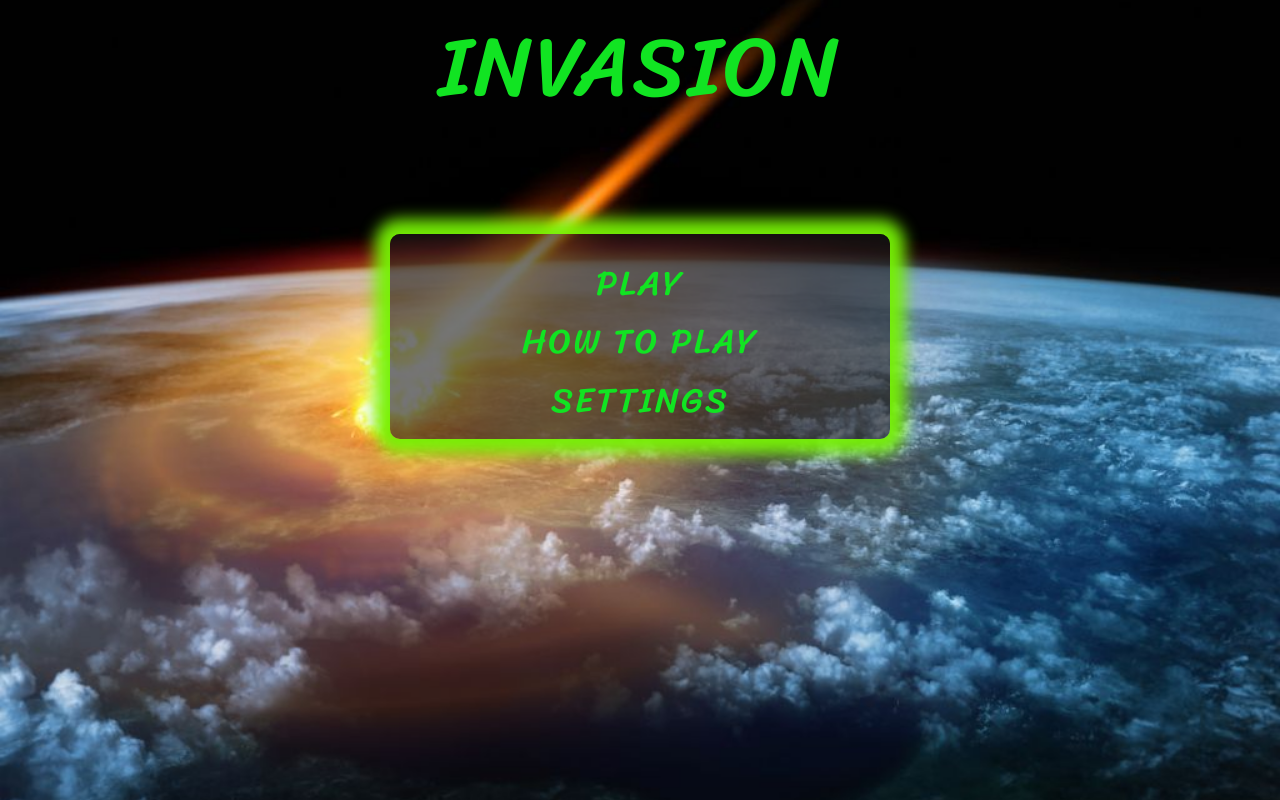
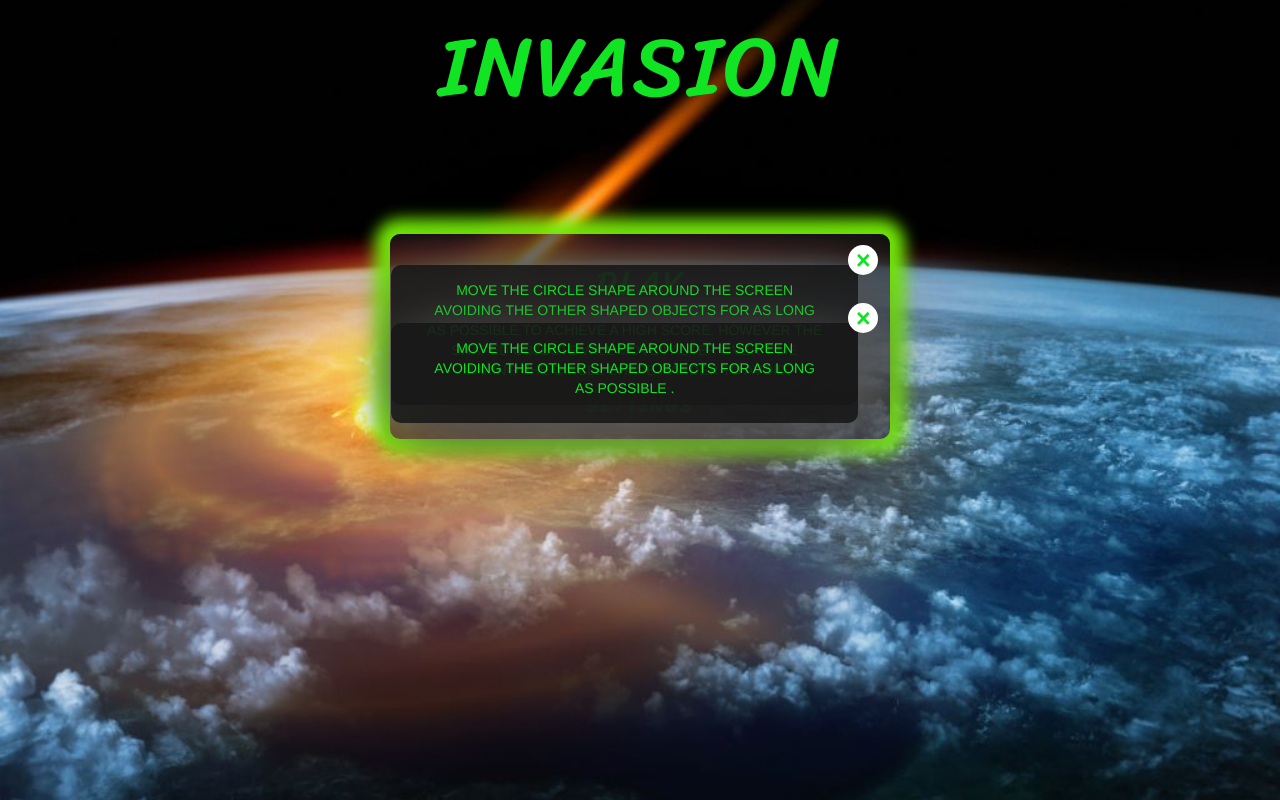
Before and after one commit to Sidhowes/Invasion, a plain HTML site: page index.html in a window 1280 px wide. Drawn offline with nearby package versions, Linux system fonts and the light colour scheme.

Commit message:
adjusting menu and pop up windows on the home page.

```diff
--- a/assets/css/style.css
+++ b/assets/css/style.css
@@ -48,3 +48,65 @@ h3 {
     font-family: Sriracha;
     letter-spacing: 2px;
 }
+
+a {
+    color: #11e422;
+    text-decoration: none;
+}
+
+a:hover {
+    color: rgb(79, 175, 0);
+}
+
+
+
+
+/*---------------------------------------------*/
+
+/* Popup box BEGIN */
+.hover_bkgr{
+    cursor:pointer;
+    position:fixed;
+    text-align:center;
+    width:54.5%;
+}
+
+.hover_bkgr > div {
+    background-color: rgba(25, 25, 25, 0.9);
+    box-shadow: 10px 10px 60px #555;
+    width: 67%;
+    position: relative;
+    border-radius: 10px;
+    padding: 15px 5%;
+    margin: -106px 0px 0px -9px;
+    display: flex;
+    justify-content: center;
+    align-items: center;
+}
+
+.popupCloseButton {
+    background-color: #fff;
+    border-radius: 50px;
+    cursor: pointer;
+    display: inline-block;
+    font-family: arial;
+    font-weight: bold;
+    position: absolute;
+    top: -20px;
+    right: -20px;
+    font-size: 25px;
+    line-height: 30px;
+    width: 30px;
+    height: 30px;
+    text-align: center;
+}
+.popupCloseButton:hover {
+    background-color: #ccc;
+}
+.trigger_popup {
+    cursor: pointer;
+    font-size: 20px;
+    display: inline-block;
+    font-weight: bold;
+}
+/* Popup box BEGIN */
--- /dev/null
+++ b/assets/js/index.js
@@ -0,0 +1,9 @@
+$(window).click(function() {
+    $('.trigger_popup').click(function(){
+       $('.hover_bkgr').show();
+    });
+
+    $('.popupCloseButton').click(function(){
+        $('.hover_bkgr').hide();
+    });
+});
--- a/index.html
+++ b/index.html
@@ -6,8 +6,8 @@
 <meta http-equiv="X-UA-Compatible" content="ie=edge">
 <link rel="stylesheet" href="https://cdnjs.cloudflare.com/ajax/libs/twitter-bootstrap/3.3.7/css/bootstrap.min.css">
 <link rel="stylesheet" href="https://cdnjs.cloudflare.com/ajax/libs/font-awesome/5.13.0/css/all.min.css">
-<link rel="stylesheet" href="assets/css/style.css">
-<title>Addicted</title>
+<link rel="stylesheet" href="assets/css/style.css" type="text/css">
+<title>Invasion</title>
 </head>
 <body>
 
@@ -17,13 +17,39 @@
 
     <div class="menu">
         <h3>Play</h3>
-        <h3>How To Play</h3>
-        <h3>Settings</h3>
+
+      <h3><a class="trigger_popup">How To Play</a></h3>
+
+        <div class="hover_bkgr">
+
+            <div>
+                <div class="popupCloseButton">&times;</div>
+                    <p>Move the circle shape around the screen avoiding the other shaped objects for as long as possible
+                        to achieve a high score.
+                        However the shaped objects will move faster over time making the circle shape harder to avoid
+                    </p>
+            </div>
+        </div>
+
+        <h3><a class="trigger_popup">Settings</a></h3>
+
+        <div class="hover_bkgr">
+
+            <div>
+                <div class="popupCloseButton">&times;</div>
+                    <p>Move the circle shape around the screen avoiding the other shaped objects for as long as possible
+                    .</p>
+
+            </div>
+        </div>
+
+
+
     </div>
 
-
-<script src="https://cdnjs.cloudflare.com/ajax/libs/jquery/3.5.1/jquery.min.js"></script>
-<script src="https://cdnjs.cloudflare.com/ajax/libs/twitter-bootstrap/3.3.7/js/bootstrap.min.js"></script>
-<script src="assets/js/index.html.js"></script>
+<script src="https://code.jquery.com/jquery-3.5.1.slim.min.js" integrity="sha384-DfXdz2htPH0lsSSs5nCTpuj/zy4C+OGpamoFVy38MVBnE+IbbVYUew+OrCXaRkfj" crossorigin="anonymous"></script>
+<script src="https://cdn.jsdelivr.net/npm/popper.js@1.16.0/dist/umd/popper.min.js" integrity="sha384-Q6E9RHvbIyZFJoft+2mJbHaEWldlvI9IOYy5n3zV9zzTtmI3UksdQRVvoxMfooAo" crossorigin="anonymous"></script>
+<script src="https://stackpath.bootstrapcdn.com/bootstrap/4.5.0/js/bootstrap.min.js" integrity="sha384-OgVRvuATP1z7JjHLkuOU7Xw704+h835Lr+6QL9UvYjZE3Ipu6Tp75j7Bh/kR0JKI" crossorigin="anonymous"></script>
+<script src="assets/js/index.js"></script>
 </body>
 </html>
```
Also changed, not shown: assets/js/index.html.js (deleted).
